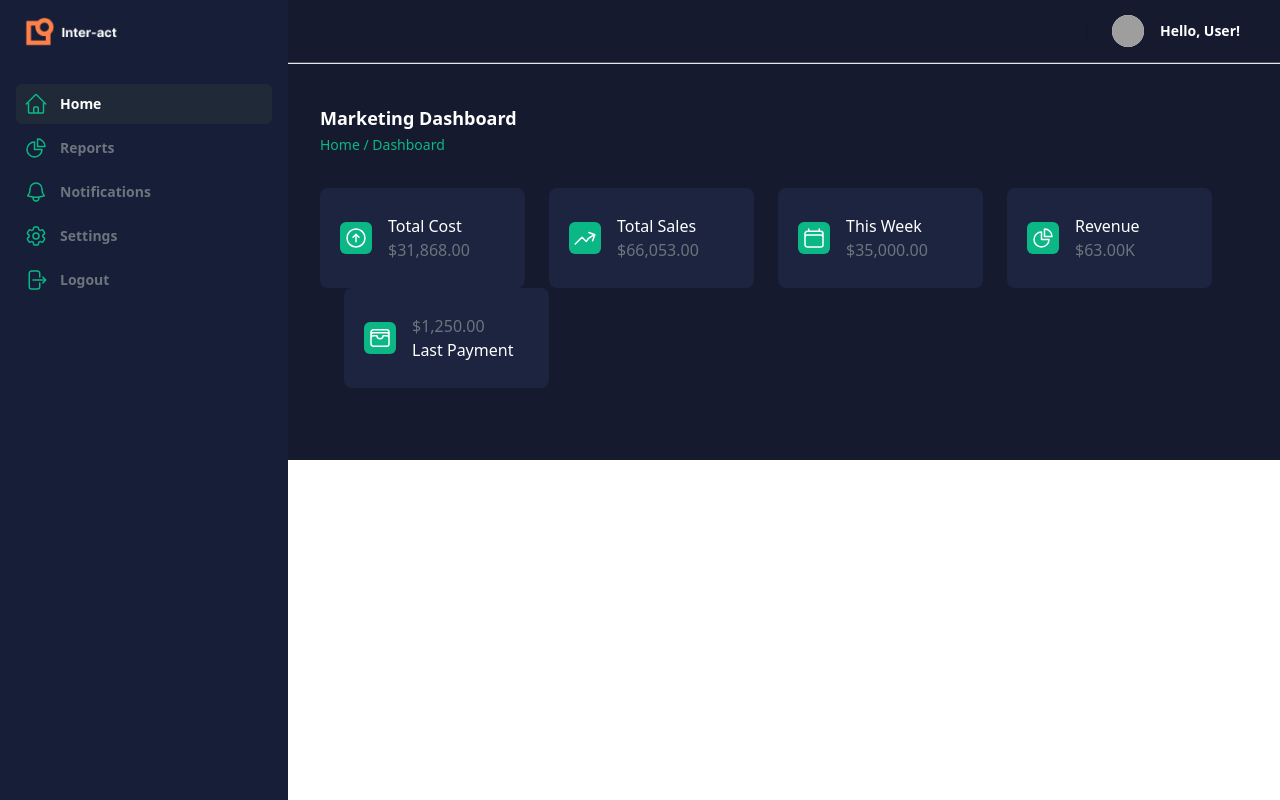
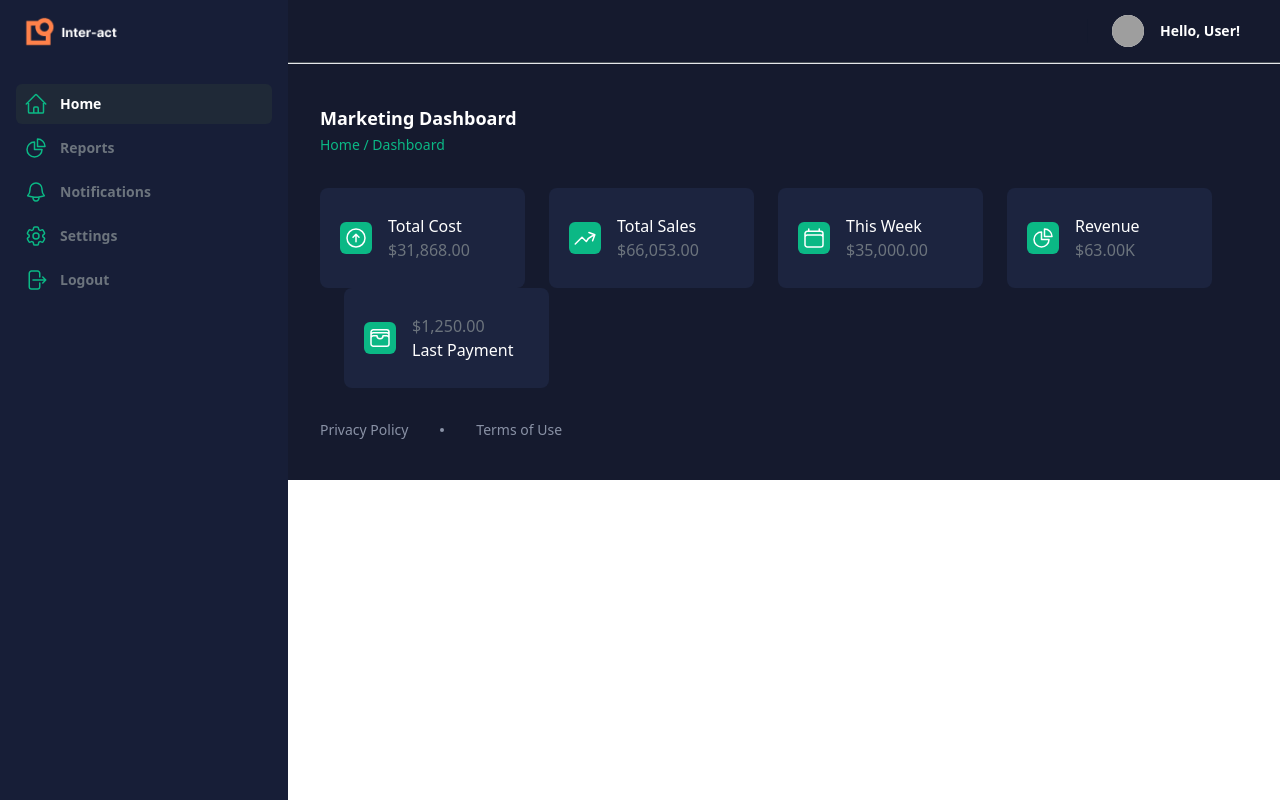
Before and after one commit to risangdevs/simple-dashboard, a React (Vite) app: page / in a window 1280 px wide. Built offline with nearby package versions, Linux system fonts and the light colour scheme; grey boxes are pictures that could not be loaded.

Commit message:
Footer finished

```diff
--- a/package.json
+++ b/package.json
@@ -12,7 +12,9 @@
     "@headlessui/react": "^1.7.13",
     "@heroicons/react": "^2.0.17",
     "@tailwindcss/forms": "^0.5.3",
+    "chart.js": "^4.2.1",
     "react": "^18.2.0",
+    "react-chartjs-2": "^5.2.0",
     "react-dom": "^18.2.0"
   },
   "devDependencies": {
--- /dev/null
+++ b/src/components/Footer.tsx
@@ -0,0 +1,21 @@
+interface Footer {
+  label: string;
+  href: string;
+}
+interface FooterProps {
+  footers: Footer[];
+}
+export const Footer: React.FC<FooterProps> = ({ footers }) => (
+  <div className="sticky mb-0 space-x-8 flex">
+    {footers.map((e, i) => (
+      <>
+        {i !== 0 && (
+          <div className="bg-[#8A92A6] w-1 h-1 rounded-full my-auto" />
+        )}
+        <a key={i} className="text-[#8A92A6] text-sm" href={e.href}>
+          {e.label}
+        </a>
+      </>
+    ))}
+  </div>
+);
--- a/src/layout/Content.tsx
+++ b/src/layout/Content.tsx
@@ -1,4 +1,5 @@
 import { Cards } from "../components/Cards";
+import { Footer } from "../components/Footer";
 
 interface ContentProps {
   title: string;
@@ -112,6 +113,10 @@ const datas = [
     ),
   },
 ];
+const footers = [
+  { label: "Privacy Policy", href: "#" },
+  { label: "Terms of Use", href: "#" },
+];
 export const Content: React.FC<ContentProps> = ({ title, breadcrumb }) => {
   return (
     <section className="container mx-auto sm:px-6 lg:px-8 py-10 bg-[#151A2E]">
@@ -120,6 +125,7 @@ export const Content: React.FC<ContentProps> = ({ title, breadcrumb }) => {
         {breadcrumb}
       </a>
       <Cards datas={datas} />
+      <Footer footers={footers} />
     </section>
   );
 };
```
Also changed, not shown: 1 other file (tests, documents, lock files or other folders).
